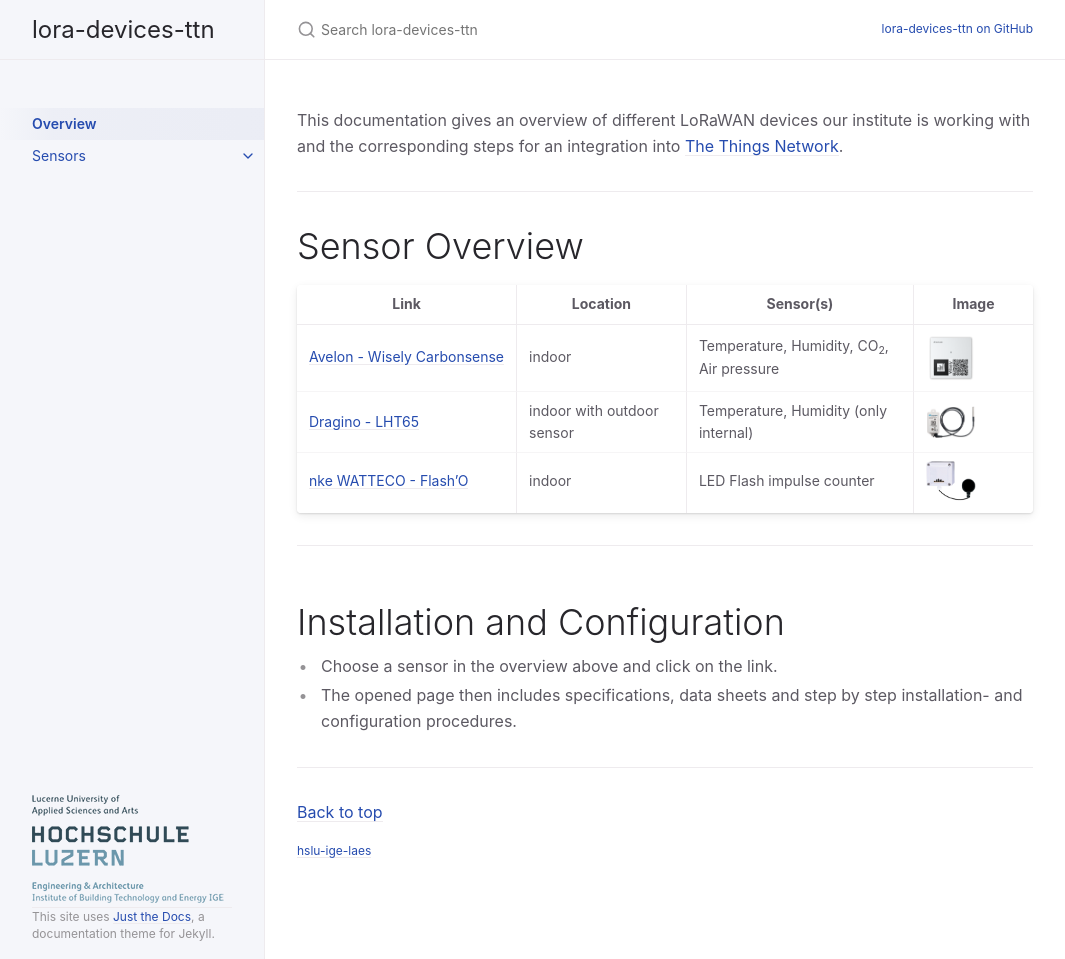
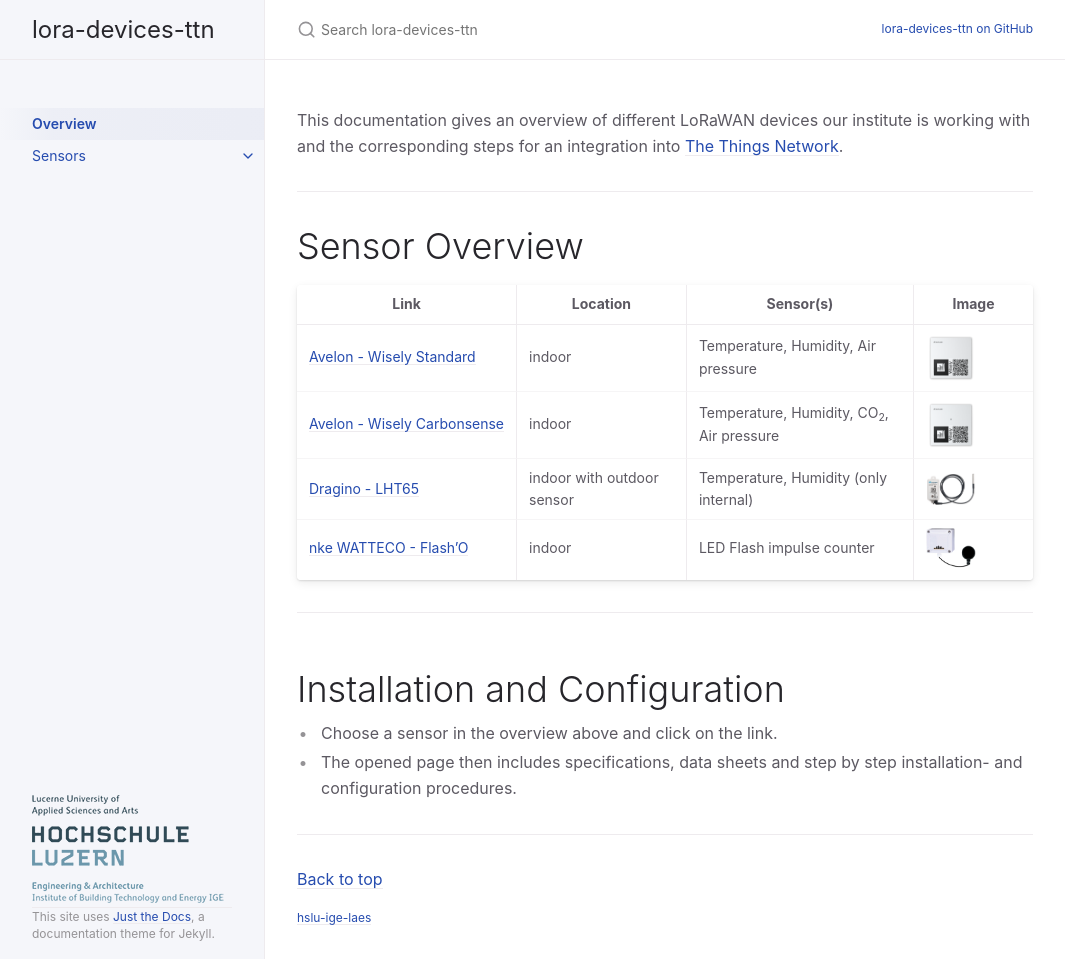
Before and after one commit to hslu-ige-laes/lora-devices-ttn, a Jekyll site: the page built from index.md, in a window 1280 px wide and 959 px high. Shown: the whole window, without its empty margins (107-1172 px from the left). Built offline with Jekyll 4.4.1, drawn with Linux system fonts in a browser that asks for light colours.

Commit message:
added wisely standard

```diff
--- a/index.md
+++ b/index.md
@@ -14,6 +14,7 @@ This documentation gives an overview of different LoRaWAN devices our institute
 
 | Link | Location| Sensor(s)| Image|
 | --- | --- | --- | --- |
+| [Avelon - Wisely Standard](https://hslu-ige-laes.github.io/lora-devices-ttn/docs/sensors/avelon-wisely-standard/) | indoor | Temperature, Humidity, Air pressure | <img src="https://github.com/hslu-ige-laes/lora-devices-ttn/raw/master/docs/sensors/avelon-wisely-standard_01.png" width="50" align="center"> |
 | [Avelon - Wisely Carbonsense](https://hslu-ige-laes.github.io/lora-devices-ttn/docs/sensors/avelon-wisely-carbonsense/) | indoor | Temperature, Humidity, CO<sub>2</sub>, Air pressure | <img src="https://github.com/hslu-ige-laes/lora-devices-ttn/raw/master/docs/sensors/avelon-wisely-carbonsense_01.png" width="50" align="center"> |
 | [Dragino - LHT65](https://hslu-ige-laes.github.io/lora-devices-ttn/docs/sensors/dragino-lht65/) | indoor with outdoor sensor | Temperature, Humidity (only internal) | <img src="https://github.com/hslu-ige-laes/lora-devices-ttn/raw/master/docs/sensors/dragino-lht65_01.png" width="50" align="center"> |
 | [nke WATTECO - Flash'O](https://hslu-ige-laes.github.io/lora-devices-ttn/docs/sensors/nke-watteco-flash-o/) | indoor | LED Flash impulse counter | <img src="https://github.com/hslu-ige-laes/lora-devices-ttn/raw/master/docs/sensors/nke-watteco-flash-o_01.png" width="50" align="center"> |
```
